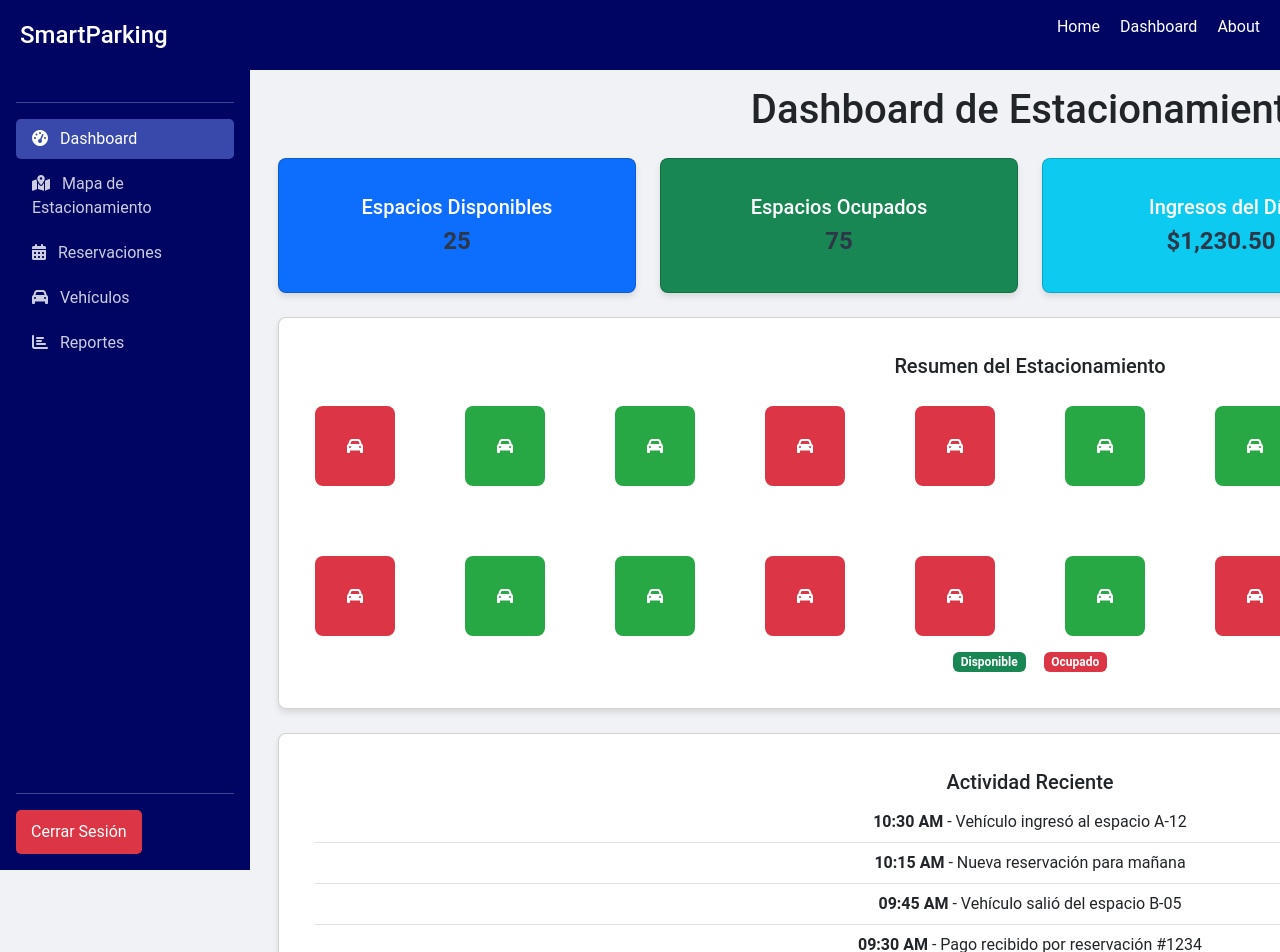
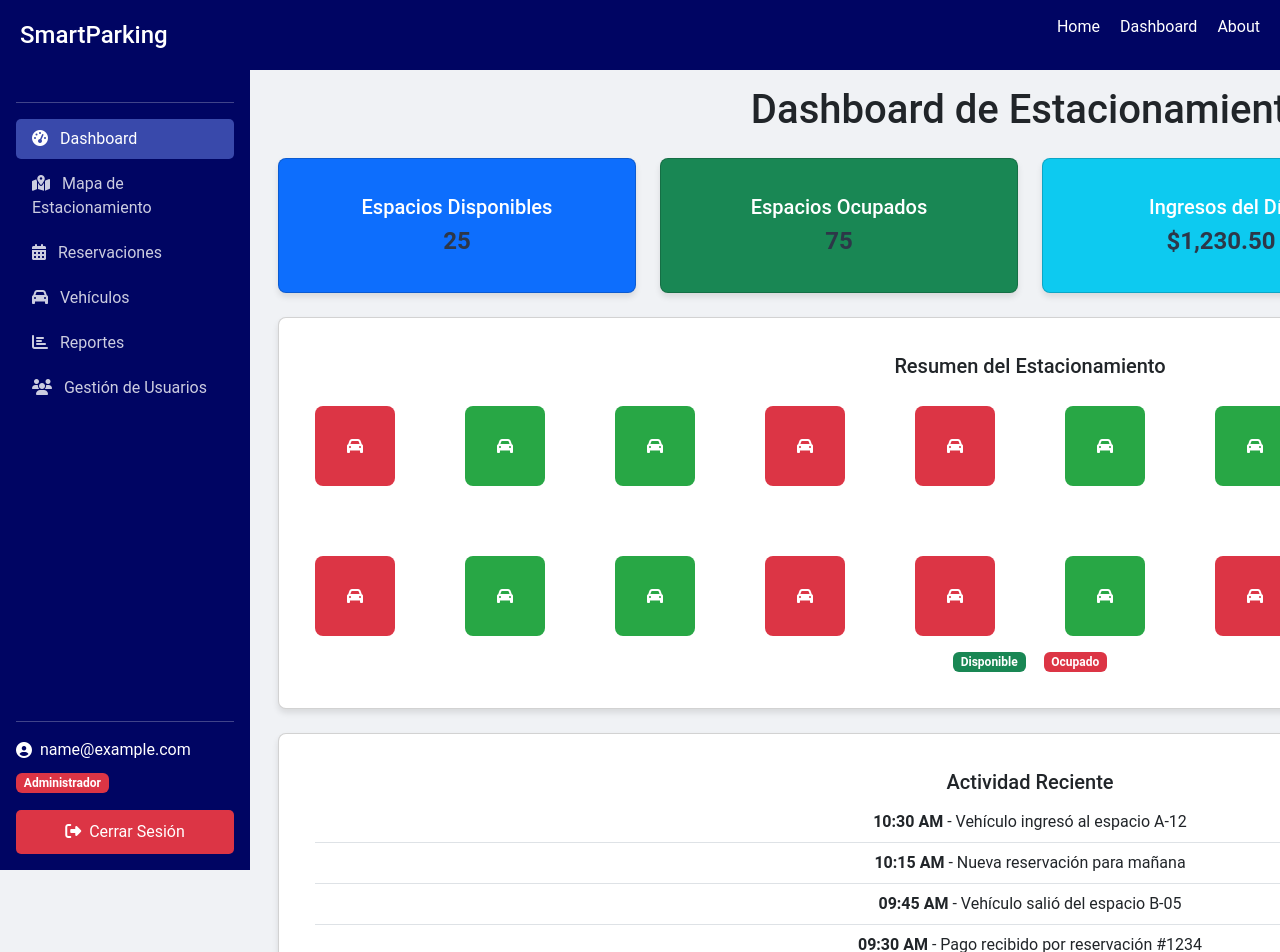
Before and after one commit to MrKrissM/IntelligentParking, an Angular app: page /dashboard in a window 1280 px wide. Shown: the top 952 px of the page. Built offline with nearby package versions, Linux system fonts and the light colour scheme; sample sign-in values are in the browser's storage.

Commit message:
agregado de admin

```diff
--- a/src/app/app.routes.ts
+++ b/src/app/app.routes.ts
@@ -2,6 +2,7 @@ import { Routes } from '@angular/router';
 import { LoginComponent } from './login/login.component';
 import { MainLayoutComponent } from './main-layout/main-layout.component';
 import { AuthGuard } from './guards/auth.guard';
+import { AdminGuard } from './guards/admin.guard';
 import { DashboardComponent } from './dashboard/dashboard.component';
 import { VehiclesComponent } from './vehicles/vehicles.component';
 import { UserProfileComponent } from './user-profile/user-profile.component';
@@ -18,13 +19,25 @@ export const routes: Routes = [
     canActivate: [AuthGuard],
     children: [
       { path: '', redirectTo: 'dashboard', pathMatch: 'full' },
+      // Rutas accesibles para todos los usuarios autenticados
       { path: 'dashboard', component: DashboardComponent },
       { path: 'vehicles', component: VehiclesComponent },
       { path: 'user-profile', component: UserProfileComponent },
       { path: 'about', component: AboutComponent },
       { path: 'parking', component: ParkingComponent },
-      { path: 'reports', component: ReportsComponent },
       { path: 'reservations', component: ReservationsComponent },
+
+      // Rutas protegidas solo para administradores
+      {
+        path: 'reports',
+        component: ReportsComponent,
+        canActivate: [AdminGuard]
+      },
+      {
+        path: 'users',
+        component: UserProfileComponent,
+        canActivate: [AdminGuard]
+      }
     ]
   },
   { path: '**', redirectTo: 'login' }
--- /dev/null
+++ b/src/app/guards/admin.guard.ts
@@ -0,0 +1,20 @@
+// guards/admin.guard.ts
+import { Injectable } from '@angular/core';
+import { CanActivate, Router } from '@angular/router';
+import { AuthService } from '../services/auth/auth.service';
+
+@Injectable({
+  providedIn: 'root'
+})
+export class AdminGuard implements CanActivate {
+  constructor(private authService: AuthService, private router: Router) {}
+
+  canActivate(): boolean {
+    if (this.authService.isAdmin()) {
+      return true;
+    }
+
+    this.router.navigate(['/dashboard']);
+    return false;
+  }
+}
--- a/src/app/main-layout/main-layout.component.html
+++ b/src/app/main-layout/main-layout.component.html
@@ -1,13 +1,12 @@
 <app-header></app-header>
 <div class="d-flex">
-
     <!-- Sidebar -->
     <nav id="sidebar" class="sidebar d-flex flex-column flex-shrink-0 p-3" style="width: 250px; height: 100vh; background-color: #000563;">
-      <a routerLink="/dashboard" href="/" class="d-flex align-items-center mb-3 mb-md-0 me-md-auto text-white text-decoration-none">
-
+      <a routerLink="/dashboard" class="d-flex align-items-center mb-3 mb-md-0 me-md-auto text-white text-decoration-none">
       </a>
       <hr>
       <ul class="nav nav-pills flex-column mb-auto">
+        <!-- Opciones comunes para todos los usuarios -->
         <li class="nav-item">
           <a routerLink="/dashboard" routerLinkActive="active" class="nav-link">
             <i class="fas fa-tachometer-alt me-2"></i>
@@ -32,18 +31,38 @@
             Vehículos
           </a>
         </li>
+
+        <!-- Opciones solo para administradores -->
+        <ng-container *ngIf="isAdmin">
           <li>
             <a routerLink="/reports" routerLinkActive="active" class="nav-link">
               <i class="fas fa-chart-bar me-2"></i>
               Reportes
             </a>
           </li>
+          <li>
+            <a routerLink="/users" routerLinkActive="active" class="nav-link">
+              <i class="fas fa-users me-2"></i>
+              Gestión de Usuarios
+            </a>
+          </li>
+        </ng-container>
       </ul>
       <hr>
+      <div class="user-info mb-3 text-white">
+        <div class="d-flex align-items-center mb-2">
+          <i class="fas fa-user-circle me-2"></i>
+          <span>{{ authService.getUser()?.email }}</span>
+        </div>
+        <span class="badge" [ngClass]="{'bg-danger': isAdmin, 'bg-primary': !isAdmin}">
+          {{ isAdmin ? 'Administrador' : 'Usuario' }}
+        </span>
+      </div>
       <div class="dropdown">
-        <button class="btn btn-danger" (click)="logout(); $event.stopPropagation();">Cerrar Sesión</button>
+        <button class="btn btn-danger w-100" (click)="logout(); $event.stopPropagation();">
+          <i class="fas fa-sign-out-alt me-2"></i>Cerrar Sesión
+        </button>
       </div>
-
     </nav>
 
     <!-- Main content -->
--- a/src/app/main-layout/main-layout.component.ts
+++ b/src/app/main-layout/main-layout.component.ts
@@ -1,5 +1,5 @@
 import { CommonModule } from '@angular/common';
-import { Component } from '@angular/core';
+import { Component, OnInit } from '@angular/core';
 import { Router, RouterModule } from '@angular/router';
 import { AuthService } from '../services/auth/auth.service';
 import { HeaderComponent } from '../header/header.component';
@@ -12,8 +12,14 @@ import { HeaderComponent } from '../header/header.component';
   templateUrl: './main-layout.component.html',
   styleUrl: './main-layout.component.css'
 })
-export class MainLayoutComponent {
-  constructor(private router: Router, private authService: AuthService) {}
+export class MainLayoutComponent implements OnInit {
+  isAdmin: boolean = false;
+
+  constructor(private router: Router, public authService: AuthService) {}
+
+  ngOnInit() {
+    this.isAdmin = this.authService.isAdmin();
+  }
 
   logout(): void {
     this.authService.logout();
--- a/src/app/services/auth/auth.service.ts
+++ b/src/app/services/auth/auth.service.ts
@@ -14,6 +14,7 @@ interface LoginResponse {
   user: {
     id: string;
     email: string;
+    role: string; // Agregamos el role que viene de la API
   };
 }
 
@@ -23,9 +24,11 @@ interface LoginResponse {
 export class AuthService {
   private apiUrl = 'http://localhost:3000/api';
   private tokenSubject: BehaviorSubject<string | null>;
+  private userRoleSubject: BehaviorSubject<string | null>;
 
   constructor(private http: HttpClient, private router: Router) {
-    this.tokenSubject = new BehaviorSubject<string | null>(localStorage.getItem('token'));
+    this.tokenSubject = new BehaviorSubject(localStorage.getItem('token'));
+    this.userRoleSubject = new BehaviorSubject(this.getUserRole());
   }
 
   login(credentials: LoginCredentials): Observable<LoginResponse> {
@@ -35,16 +38,30 @@ export class AuthService {
           localStorage.setItem('token', response.token);
           localStorage.setItem('user', JSON.stringify(response.user));
           this.tokenSubject.next(response.token);
+          this.userRoleSubject.next(response.user.role);
         }
       })
     );
   }
 
+    // Método para obtener el rol del usuario
+    getUserRole(): string | null {
+      const user = this.getUser();
+      return user ? user.role : null;
+    }
+
+    // Método para verificar si el usuario es admin
+    isAdmin(): boolean {
+      return this.getUserRole() === 'admin';
+    }
+
+    // Método para verificar si el usuario es un usuario normal
+    isUser(): boolean {
+      return this.getUserRole() === 'user';
+    }
+
   logout(): void {
-    console.log("Token antes de hacer logout:", this.getToken());
     this.clearSession();
-    console.log("Token después de hacer logout:", this.getToken());
-
   }
 
   private clearSession(): void {
@@ -72,7 +89,7 @@ export class AuthService {
   private isTokenExpired(token: string): boolean {
     const payload = JSON.parse(atob(token.split('.')[1]));
     const currentTime = Math.floor(Date.now() / 1000);
-    return payload.exp < currentTime; // Retorna true si ha expirado
+    return payload.exp < currentTime;
   }
 
 }
```
Also changed, not shown: 1 other file (tests, documents, lock files or other folders). Lines whose indentation alone changed are shown as unchanged.
